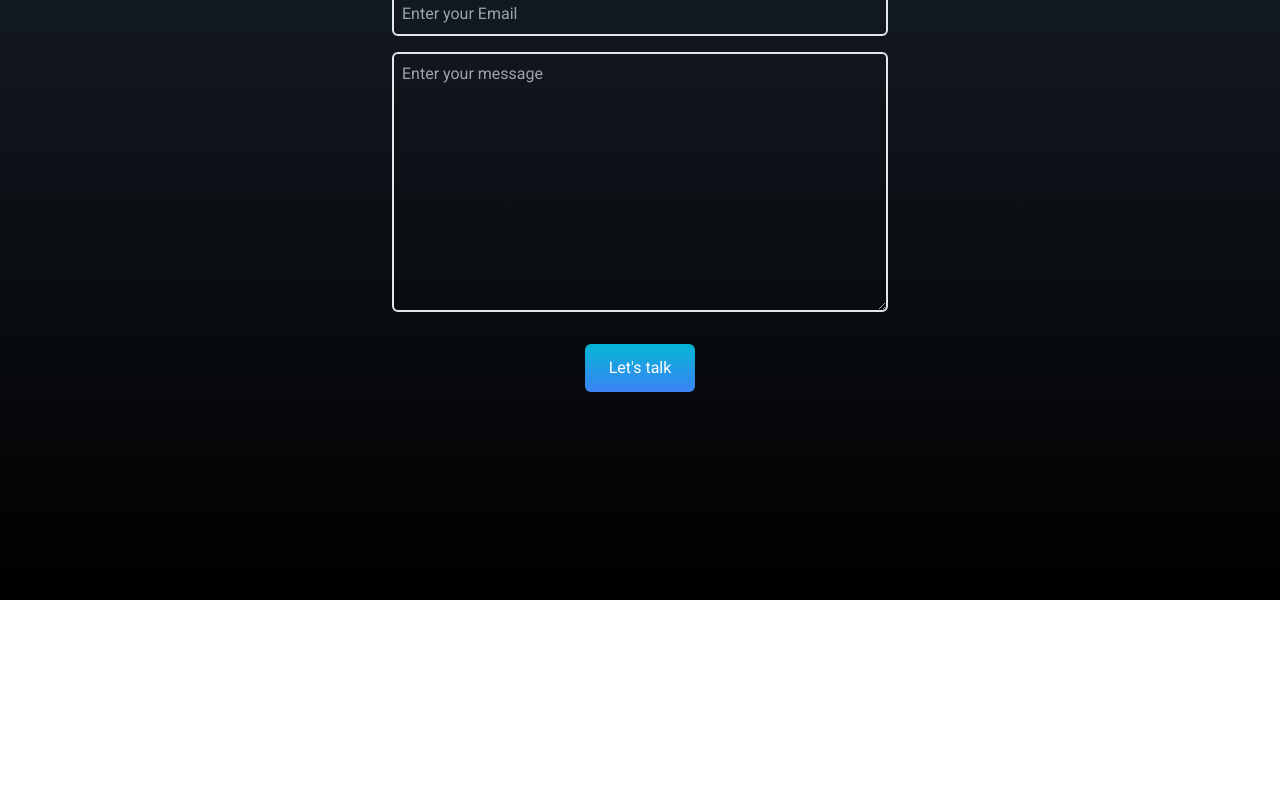
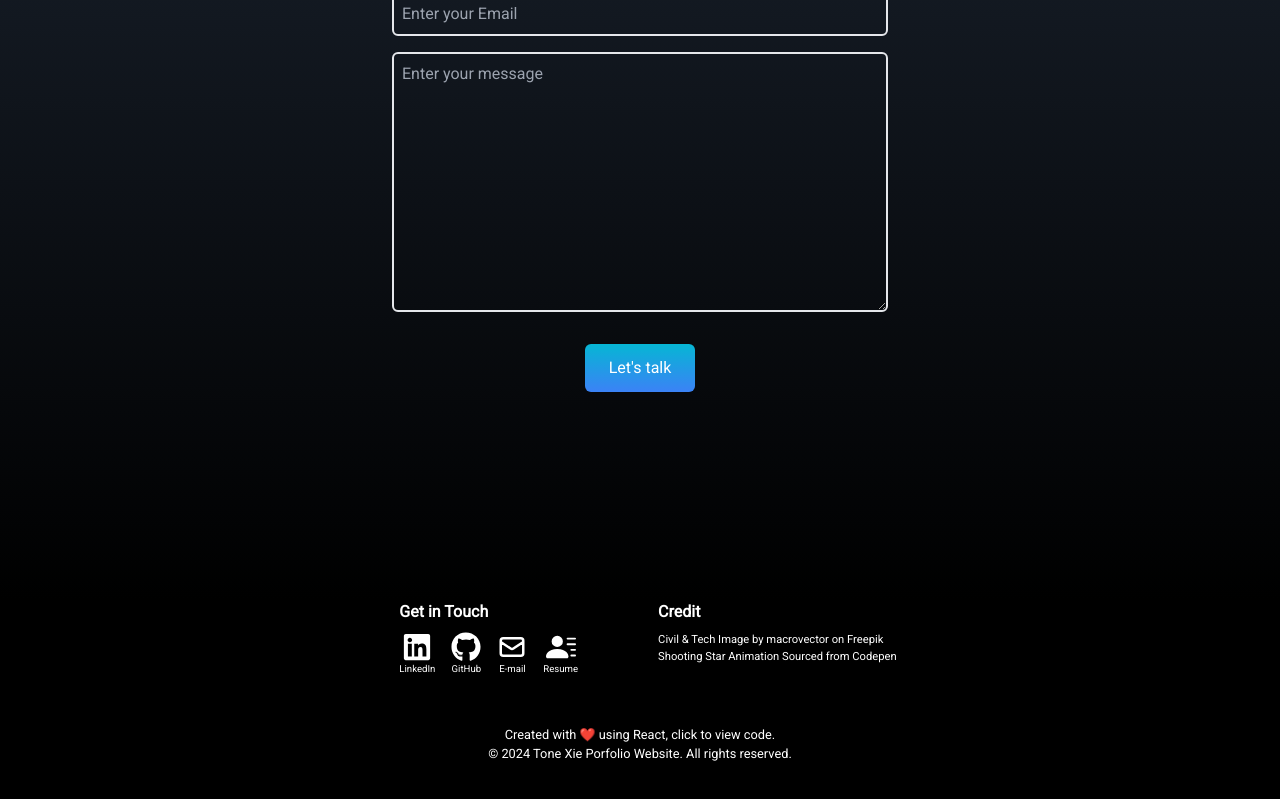
Before and after one commit to tonexie/personal-portfolio, a React (Create React App) app: page / in a window 1280 px wide. Shown: the part 6865-7664 px from the top of the page. Before the commit the page ends 7465 px from the top, so only its background shows below. Built offline with nearby package versions, Linux system fonts and the light colour scheme.

Commit message:
add footer component

```diff
--- /dev/null
+++ b/src/components/Footer.jsx
@@ -0,0 +1,85 @@
+import React from "react";
+import links from "./SocialLinks/links";
+
+const socialLinks = links;
+
+export const Navbar = () => {
+  return (
+    <div className="flex flex-col py-12 pt-0 z-20 justify-center items-center w-full px-4 text-white bg-black">
+      <div
+        className="flex flex-col items-center
+      md:flex-row md:gap-[4rem] md:items-start md:pb-8"
+      >
+        {/* Get in Touch */}
+        <div className="flex flex-col items-center md:items-start">
+          <h3 className="font-bold md:pl-4">Get in Touch</h3>
+          <div className="flex gap-[1rem] p-4 pt-2 w-full">
+            {socialLinks.map(({ id, title, child30, href, download }) => (
+              <div key={id} className="flex gap-8">
+                <a
+                  href={href}
+                  className="w-full text-white"
+                  download={download}
+                  target="_blank" // opens new tab
+                  rel="noreferrer"
+                >
+                  <div className="flex flex-col items-center text-[0.6rem]">
+                    {child30}
+                    {title}
+                  </div>
+                </a>
+              </div>
+            ))}
+          </div>
+        </div>
+
+        {/* credit */}
+        <div
+          className="flex flex-col justify-center items-center
+          py-8 md:py-0 md:items-start
+          text-[0.6rem] md:text-[0.7rem]"
+        >
+          <h3 className="font-bold text-[1rem] pb-2">Credit</h3>
+          <div>
+            <a
+              target="_blank"
+              rel="noreferrer"
+              href="https://www.freepik.com/free-vector/pillar-crane-code-composition_23246910.htm#query=structural%20engineer,%20coding&position=0&from_view=search&track=ais&uuid=ff2399f8-59ed-4194-9f7f-685f9c335510#position=0&query=structural%20engineer,%20coding"
+            >
+              Civil & Tech Image by macrovector
+            </a>{" "}
+            on Freepik
+          </div>
+          <div>
+            <a
+              target="_blank"
+              rel="noreferrer"
+              href="https://codesandbox.io/p/sandbox/css-shooting-stars-animation-w96ut"
+            >
+              Shooting Star Animation Sourced from Codepen
+            </a>
+          </div>
+        </div>
+      </div>
+
+      {/* bottom message */}
+      <div
+        className="flex flex-col justify-center items-center
+        text-[0.8rem]"
+      >
+        <div>
+          <a
+            target="_blank"
+            rel="noreferrer"
+            href="https://github.com/tonexie/personal-portfolio"
+          >
+            Created with ❤️ using React, click to view code.
+          </a>
+        </div>
+        <div>© 2024 Tone Xie Porfolio Website. All rights reserved. </div>
+      </div>
+    </div>
+  );
+};
+
+export default Navbar;
--- a/src/pages/HomePage.js
+++ b/src/pages/HomePage.js
@@ -8,6 +8,7 @@ import Experience from "../components/Skills";
 import Contact from "../components/Contact";
 import SocialLinks from "../components/SocialLinks/SocialLinks";
 import LoadingScreen from "../components/LoadingScreen";
+import Footer from "../components/Footer";
 
 const HomePage = () => {
   const [loading, setLoading] = useState(true);
@@ -31,6 +32,7 @@ const HomePage = () => {
       <Experience />
       <Contact />
       <SocialLinks />
+      <Footer />
     </div>
   );
 };
```
